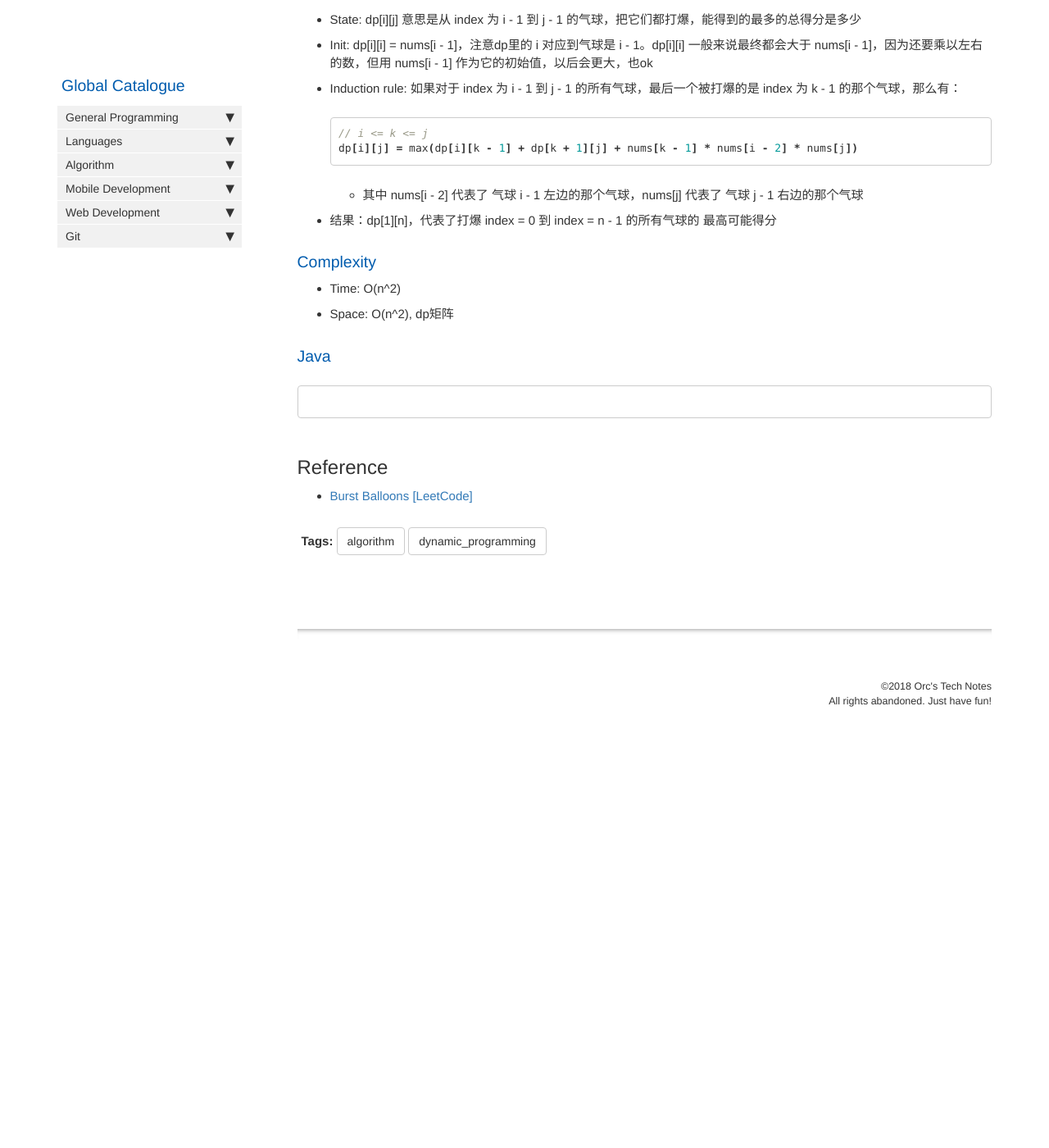
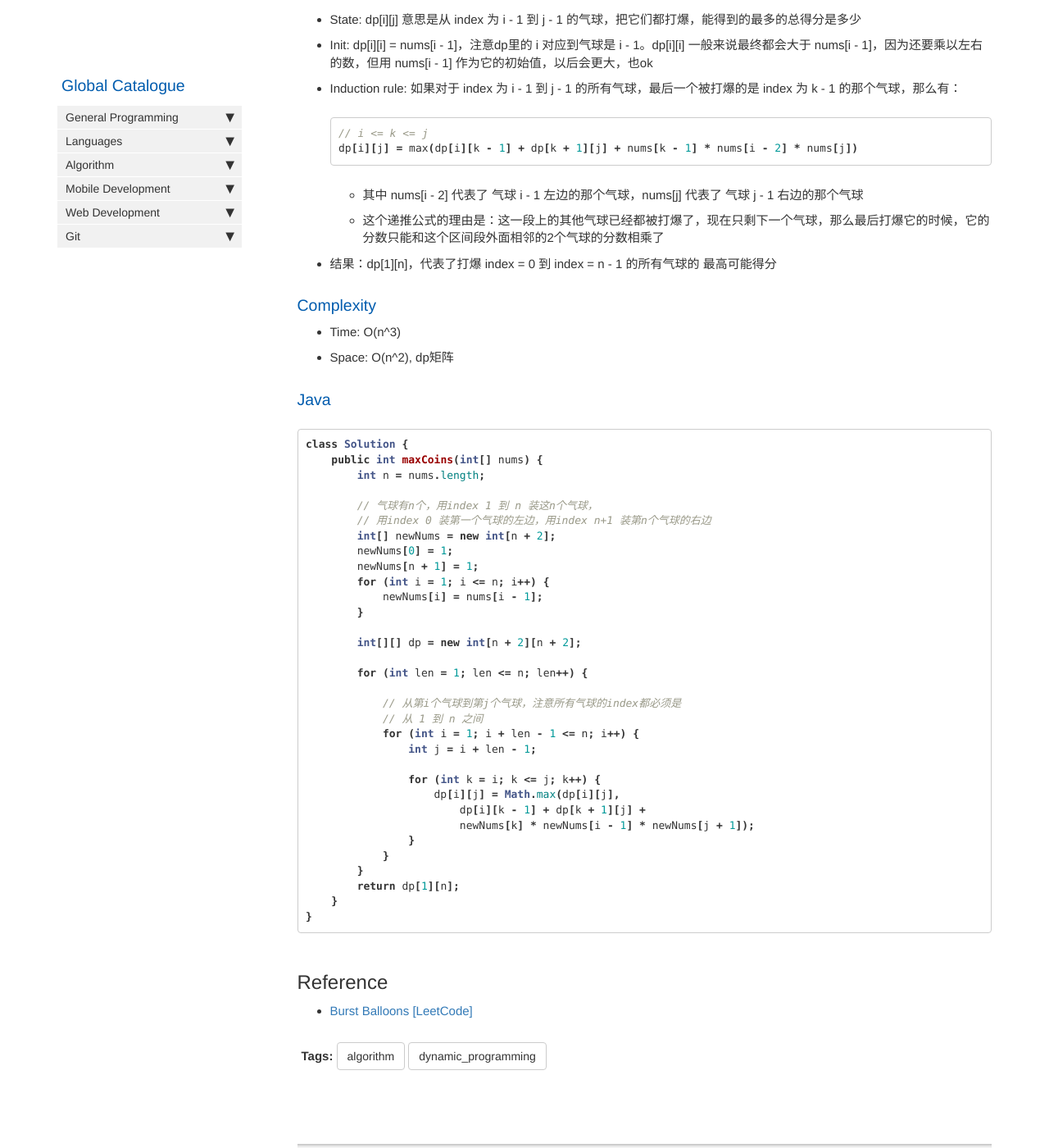
Before and after one commit to HungryOrc/hungryorc.github.io, a Jekyll site: the page built from pages/algorithm/algorithm_burst_balloons.md, in a window 1280 px wide and 1400 px high, scrolled down 985 px. Shown: the whole window at 82% size. Built offline with Jekyll 4.4.1, drawn with Linux system fonts in a browser that asks for light colours; nearby versions of some CDN libraries; comment, search, counter and statistics services are not loaded; before the commit the page ends 1900 px from its top, so only the background shows below that.

Commit message:
Update algorithm_burst_balloons.md

````diff
--- a/pages/algorithm/algorithm_burst_balloons.md
+++ b/pages/algorithm/algorithm_burst_balloons.md
@@ -47,15 +47,47 @@ n - 1 的气球，就用这个规则计分
   dp[i][j] = max(dp[i][k - 1] + dp[k + 1][j] + nums[k - 1] * nums[i - 2] * nums[j])
   ```
   * 其中 nums[i - 2] 代表了 气球 i - 1 左边的那个气球，nums[j] 代表了 气球 j - 1 右边的那个气球
+  * 这个递推公式的理由是：这一段上的其他气球已经都被打爆了，现在只剩下一个气球，那么最后打爆它的时候，它的分数只能和这个区间段外面相邻的2个气球的分数相乘了
 * 结果：dp[1][n]，代表了打爆 index = 0 到 index = n - 1 的所有气球的 最高可能得分
 
 ### Complexity
-* Time: O(n^2)
+* Time: O(n^3)
 * Space: O(n^2), dp矩阵
 
 ### Java
 ```java
+class Solution {
+    public int maxCoins(int[] nums) {
+        int n = nums.length;
 
+        // 气球有n个，用index 1 到 n 装这n个气球，
+        // 用index 0 装第一个气球的左边，用index n+1 装第n个气球的右边
+        int[] newNums = new int[n + 2];
+        newNums[0] = 1;
+        newNums[n + 1] = 1;
+        for (int i = 1; i <= n; i++) {
+            newNums[i] = nums[i - 1];
+        }
+
+        int[][] dp = new int[n + 2][n + 2];
+
+        for (int len = 1; len <= n; len++) {
+
+            // 从第i个气球到第j个气球，注意所有气球的index都必须是
+            // 从 1 到 n 之间
+            for (int i = 1; i + len - 1 <= n; i++) {
+                int j = i + len - 1;
+
+                for (int k = i; k <= j; k++) {
+                    dp[i][j] = Math.max(dp[i][j],
+                        dp[i][k - 1] + dp[k + 1][j] +
+                        newNums[k] * newNums[i - 1] * newNums[j + 1]);
+                }
+            }
+        }
+        return dp[1][n];
+    }
+}
 ```
 
 ## Reference
````
